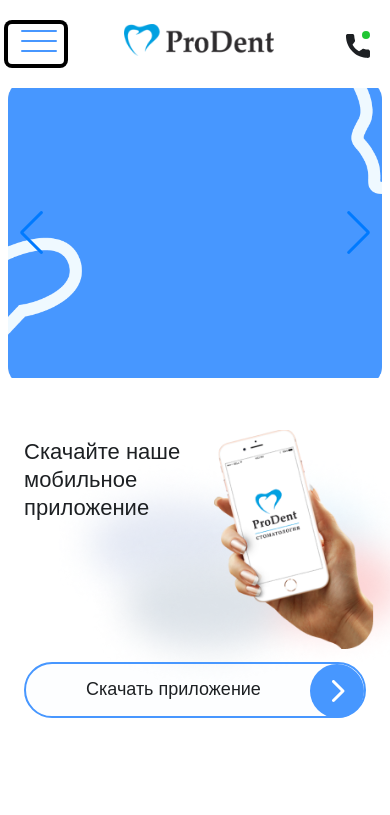
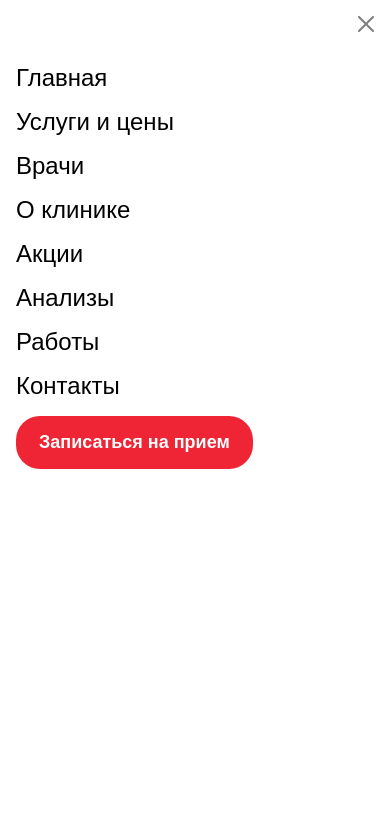
Before and after one commit to nassipkaliv/ProDent, a plain HTML site: page index.html in a window 390 px wide. Both pictures are taken after a click on the button 36 px from the left and 44 px from the top of the page. Shown: the top 815 px of the page. Drawn offline with nearby package versions, Linux system fonts and the light colour scheme; a web font is replaced by a local one.

Commit message:
pravka finish!

```diff
--- a/css/style.css
+++ b/css/style.css
@@ -231,6 +231,9 @@ body {
   font-style: normal;
   font-weight: 500;
   line-height: normal;
+  z-index: 3;
+  position: relative;
+  margin-bottom: -50px;
 }
 
 .about {
@@ -1236,4 +1239,9 @@ label {
     background-size: cover;
     background-repeat: no-repeat;
   }
+
+  .menu-item {
+    color: #000 !important;
+    font-size: 24px;
+  }
 }
--- a/index.html
+++ b/index.html
@@ -130,7 +130,7 @@
   </nav>
 
   <nav class="navbar-mobile navbar-expand-lg  d-none justify-content-between py-4 px-2">
-    <button class="navbar-toggler" type="button" data-bs-toggle="collapse" data-bs-target="#navbarNav" aria-controls="navbarNav" aria-expanded="false" aria-label="Toggle navigation">
+    <button class="navbar-toggler" type="button" data-bs-toggle="modal" data-bs-target="#fullscreenModal" aria-controls="navbarNav" aria-expanded="false" aria-label="Toggle navigation">
       <span class="navbar-toggler-icon">
         <svg width="36.000000" height="22.000000" viewBox="0 0 36 22" fill="none" xmlns="http://www.w3.org/2000/svg" xmlns:xlink="http://www.w3.org/1999/xlink">
           <defs/>
@@ -150,6 +150,64 @@
 
     </button>
   </nav>
+
+  <div class="modal fade" id="fullscreenModal" tabindex="-1" role="dialog" aria-labelledby="fullscreenModalLabel" aria-hidden="true">
+    <div class="modal-dialog modal-fullscreen">
+      <div class="modal-content">
+        <!-- Add your modal content here -->
+        <div class="modal-header border-0">
+          <button type="button" class="btn-close" data-bs-dismiss="modal" aria-label="Close"></button>
+        </div>
+        <div class="modal-body border-0">
+          <div class="modal-item mb-3">
+            <a class="menu-item">
+              Главная
+            </a>
+          </div>
+          <div class="modal-item mb-3">
+            <a class="menu-item">
+              Услуги и цены
+            </a>
+          </div>
+          <div class="modal-item mb-3">
+            <a class="menu-item">
+              Врачи
+            </a>
+          </div>
+          <div class="modal-item mb-3">
+            <a class="menu-item">
+              О клинике
+            </a>
+          </div>
+          <div class="modal-item mb-3">
+            <a class="menu-item">
+              Акции
+            </a>
+          </div>
+          <div class="modal-item mb-3">
+            <a class="menu-item">
+              Анализы
+            </a>
+          </div>
+          <div class="modal-item mb-3">
+            <a class="menu-item">
+              Работы
+            </a>
+          </div>
+          <div class="modal-item mb-3">
+            <a class="menu-item">
+              Контакты
+            </a>
+          </div>
+          <div class="modal-item">
+            <button class="btn menu-btn d-flex mx-0 mt-auto">
+              Записаться на прием
+            </button>
+          </div>
+        </div>
+      </div>
+    </div>
+  </div>
 
 
   <div class="swiper sample-slider">
```
